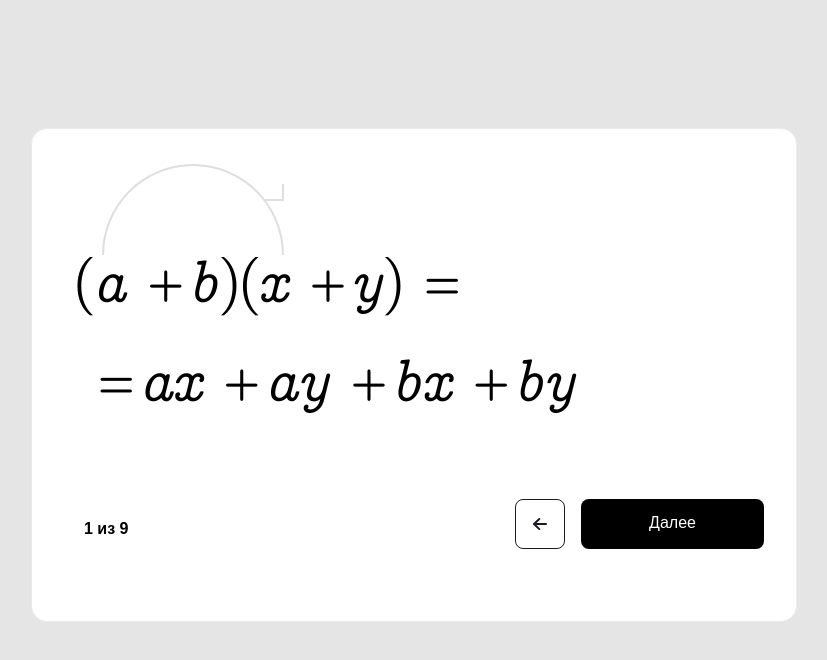
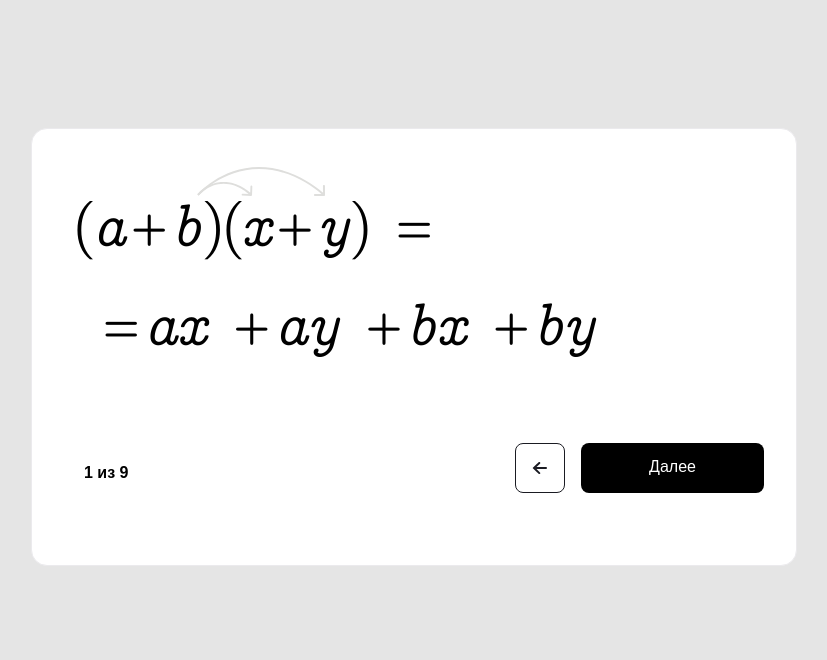
Before and after one commit to Shyou92/test, a plain HTML site: page index.html in a window 1280 px wide. Shown: the whole page, without its empty margins (226-1053 px from the left). Drawn offline with Linux system fonts and the light colour scheme.

Commit message:
feature/arrows

```diff
--- /dev/null
+++ b/blocks/card/__arrow-2/card__arrow-2.css
@@ -0,0 +1,5 @@
+.card__arrow-2 {
+  position: absolute;
+  top: 53px;
+  left: 165px;
+}
--- /dev/null
+++ b/blocks/card/__arrow-long/card__arrow-long.css
@@ -0,0 +1,6 @@
+.card__arrow-long {
+  width: 208px;
+  position: absolute;
+  top: 40px;
+  left: 85px;
+}
--- /dev/null
+++ b/blocks/card/__arrow-short/card__arrow-short.css
@@ -0,0 +1,10 @@
+.card__arrow-short {
+  width: 56px;
+  position: absolute;
+  top: 60px;
+  left: 165px;
+}
+
+.container {
+  width: 56px;
+}
--- /dev/null
+++ b/blocks/card/__arrow/_active-short/card__arrow_active-short.css
@@ -0,0 +1,18 @@
+@keyframes Short-appearance {
+  0% {
+    opacity: 0;
+    width: 0;
+  }
+  100% {
+    opacity: 1;
+    width: 56px;
+  }
+}
+
+.card__arrow_active-short {
+  visibility: visible;
+  transform: translateY(-50%);
+  animation-name: Short-appearance;
+  animation-duration: 0.5s;
+  animation-timing-function: cubic-bezier(0.1, -0.6, 0.2, 0);
+}
--- /dev/null
+++ b/blocks/card/__arrow/_active/card__arrow_active.css
@@ -0,0 +1,21 @@
+@keyframes Appearance {
+  0% {
+    opacity: 0;
+    width: 0;
+  }
+  50% {
+    width: 5%;
+  }
+  100% {
+    opacity: 1;
+    width: 20%;
+  }
+}
+
+.card__arrow_active {
+  visibility: visible;
+  transform: translateY(-50%);
+  animation-name: Appearance;
+  animation-duration: 1s;
+  animation-timing-function: cubic-bezier(0.1, -0.6, 0.2, 0);
+}
--- /dev/null
+++ b/blocks/card/__arrow/card__arrow.css
@@ -0,0 +1,7 @@
+.card__arrow {
+  position: relative;
+  top: 50px;
+  left: 85px;
+  visibility: hidden;
+  width: 126px;
+}
--- a/blocks/card/__formula-arrow/card__formula-arrow.css
+++ /dev/null
@@ -1,67 +0,0 @@
-/* .card__formula-arrow {
-  width: 208px;
-  height: 48px;
-  border-width: 2px;
-  border-color: transparent transparent #dededc #dededc;
-  border-style: solid;
-  border-radius: 100px;
-  position: relative;
-  margin: 20px;
-}
-
-.card__formula-arrow:after {
-  content: '';
-  border: 20px solid transparent;
-  border-bottom: 20px solid #dededc;
-  position: absolute;
-  transform: rotate(45deg);
-  top: -20px;
-  right: 58px;
-} */
-
-.card__formula-arrow {
-  position: relative;
-  width: 178px;
-  height: 89px;
-  margin-left: 70px;
-  top: 35px;
-  border-radius: 178px 178px 0 0;
-  border-top: 2px solid #dededc;
-  border-left: 2px solid #dededc;
-  border-right: 2px solid #dededc;
-}
-
-/* .card__formula-arrow div {
-  position: relative;
-  top: 55px;
-  height: 80px;
-  margin-left: 10px;
-  width: 100px;
-  height: 2px;
-  border-top: 2px solid #dededc;
-  border-radius: 45%;
-  background-color: #dededc;
-  display: block;
-}
-
-.card__formula-arrow div::after {
-  content: '';
-  position: absolute;
-  width: 15px;
-  height: 2px;
-  top: 15px;
-  right: 8px;
-  background-color: #dededc;
-  transform: rotate(175deg);
-}
-
-.card__formula-arrow div::before {
-  content: '';
-  position: absolute;
-  width: 15px;
-  height: 2px;
-  top: 5px;
-  right: -3px;
-  background-color: #dededc;
-  transform: rotate(-45deg);
-} */
--- a/blocks/card/__formula-border/card__formula-border.css
+++ /dev/null
@@ -1,26 +0,0 @@
-.card__formula-border {
-  width: 178px;
-  height: 35px;
-  position: relative;
-  z-index: 1;
-}
-
-.card__formula-border:before {
-  content: '';
-  position: absolute;
-  right: 0;
-  bottom: 0;
-  height: 1px;
-  width: 10%; /* or 100px */
-  border-bottom: 2px solid #dededc;
-}
-
-.card__formula-border:after {
-  content: '';
-  position: absolute;
-  bottom: 0;
-  left: 0;
-  height: 50%;
-  width: 100%; /* or 100px */
-  border-right: 2px solid #dededc;
-}
--- /dev/null
+++ b/blocks/card/__formula-signs-reverse/_brackets/__formula-signs-reverse_brackets.css
@@ -0,0 +1,3 @@
+.card__formula-signs-reverse_brackets {
+  margin-left: 0;
+}
--- a/blocks/card/__formula-signs-reverse/card__formula-signs-reverse.css
+++ b/blocks/card/__formula-signs-reverse/card__formula-signs-reverse.css
@@ -4,4 +4,5 @@
   width: 20px;
   font-weight: 100;
   line-height: 20px;
+  margin-left: 5px;
 }
--- a/blocks/card/card.css
+++ b/blocks/card/card.css
@@ -1,4 +1,5 @@
 .card {
+  position: relative;
   width: 764px;
   margin: 10% auto;
   border-radius: 16px;
--- a/index.html
+++ b/index.html
@@ -11,18 +11,44 @@
     <main class="main">
       <section class="card">
         <p class="card__text">В итоге получается следующая формула:</p>
-        <div class="card__formula-arrow">
-          <!--image may be?-->
-          <div class="card__formula-border"></div>
-        </div>
+        <img
+          class="card__arrow"
+          src="./images/Arrow 1.svg"
+          alt="Стрелка, указывающая с а на х"
+        />
+        <img
+          src="./images/Arrow 2.svg"
+          alt="Стрелка, указывающая с а на у"
+          class="card__arrow card__arrow-long"
+        />
+        <img
+          src="./images/Arrow 3.svg"
+          alt="Стрелка, указывающая с b на х"
+          class="card__arrow-short card__arrow_active-short"
+        />
+        <img
+          class="card__arrow-2 card__arrow_active"
+          src="./images/Arrow 1.svg"
+          alt="Стрелка, указывающая с b на y"
+        />
         <p class="card__formula">
-          <span class="card__formula-signs-reverse">(</span>a
-          <span class="card__formula-signs-reverse"> + </span> b<span
-            class="card__formula-signs-reverse"
+          <span
+            class="card__formula-signs-reverse card__formula-signs-reverse_brackets"
+            >(</span
+          >a<span class="card__formula-signs-reverse">
+            +
+          </span>
+          b<span
+            class="card__formula-signs-reverse card__formula-signs-reverse_brackets"
             >)</span
-          ><span class="card__formula-signs-reverse">(</span>x
-          <span class="card__formula-signs-reverse"> + </span> y<span
-            class="card__formula-signs-reverse"
+          ><span
+            class="card__formula-signs-reverse card__formula-signs-reverse_brackets"
+            >(</span
+          >x<span class="card__formula-signs-reverse">
+            +
+          </span>
+          y<span
+            class="card__formula-signs-reverse card__formula-signs-reverse_brackets"
             >)</span
           >
           <span class="card__formula-signs-reverse"> = </span>
--- a/styles.css
+++ b/styles.css
@@ -10,9 +10,14 @@
 @import url(./blocks/card/__container/card__container.css);
 @import url(./blocks/card/__button-container/card__button-container.css);
 @import url(./blocks/card/__formula-signs-reverse/card__formula-signs-reverse.css);
+@import url(./blocks/card/__formula-signs-reverse/_brackets/__formula-signs-reverse_brackets.css);
 @import url(./blocks/card/__button-container-forward/card__button-container-forward.css);
 @import url(./blocks/card/__button-container-forward/_repeat/card__button-container-forward_repeat.css);
 @import url(./blocks/card/__button-container-back/card__button-container-back.css);
 @import url(./blocks/card/__container-counter/card__container-counter.css);
-@import url(./blocks/card/__formula-arrow/card__formula-arrow.css);
-@import url(./blocks/card/__formula-border/card__formula-border.css);
+@import url(./blocks/card/__arrow/card__arrow.css);
+@import url(./blocks/card/__arrow-long/card__arrow-long.css);
+@import url(./blocks/card/__arrow-short/card__arrow-short.css);
+@import url(./blocks/card/__arrow-2/card__arrow-2.css);
+@import url(./blocks/card/__arrow/_active-short/card__arrow_active-short.css);
+@import url(./blocks/card/__arrow/_active/card__arrow_active.css);
```
Also changed, not shown: images/Arrow 2.svg (added), images/Arrow 3.svg (added).
